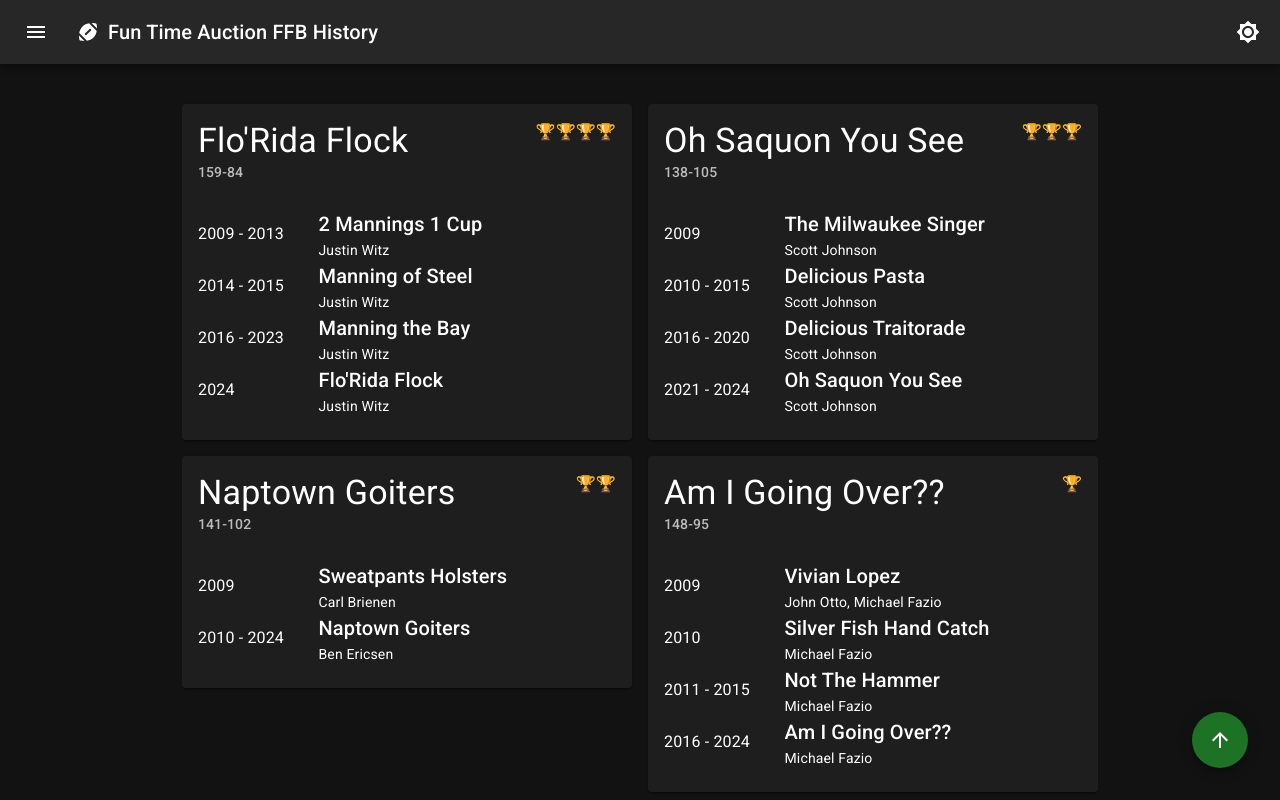
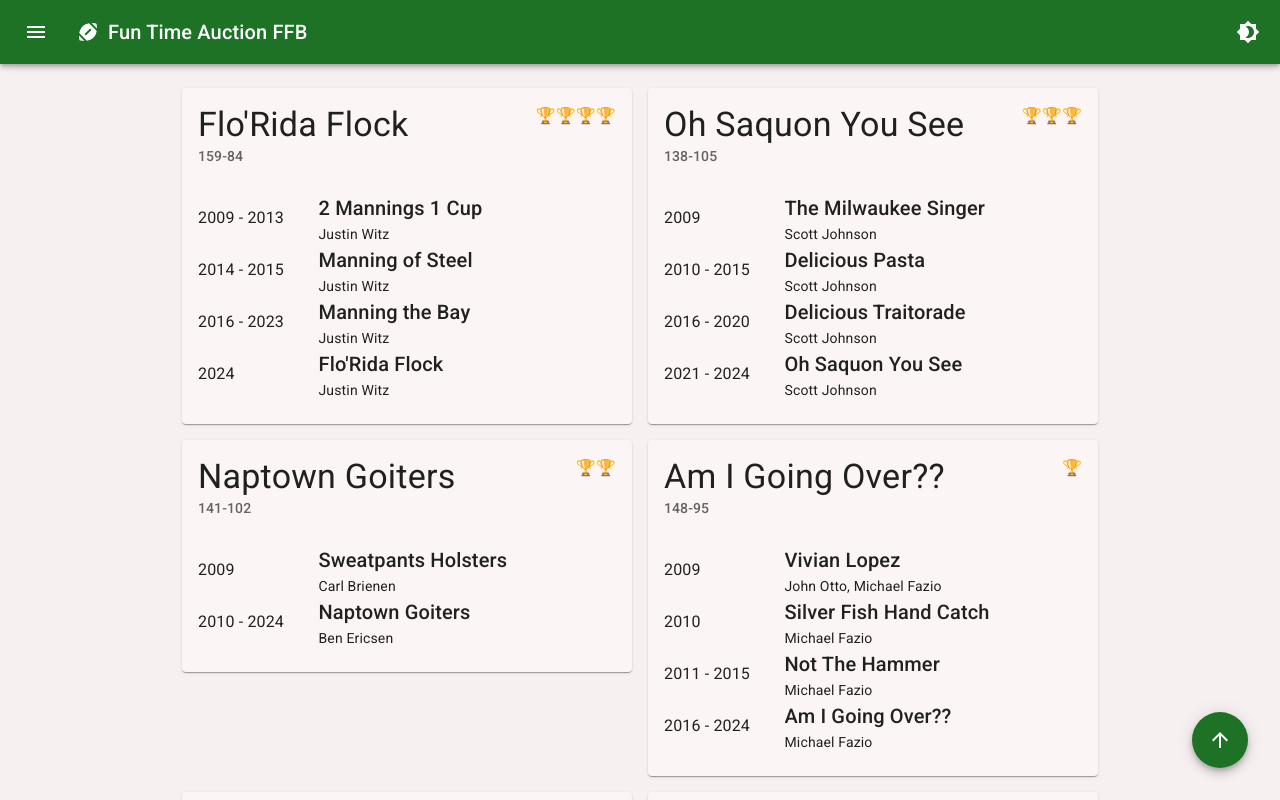
Before and after one commit to MFazio23/ESPN-FFB-Web, a React (Create React App) app: page /franchises in a window 1280 px wide. Shown: the top 800 px of the page. Built offline with nearby package versions, Linux system fonts and the light colour scheme.

Commit message:
Upgrade to MUI v6, make the paper on light mode tinted slightly

```diff
--- a/src/App.jsx
+++ b/src/App.jsx
@@ -1,41 +1,17 @@
 import * as React from 'react';
-import {useEffect} from 'react';
 import './App.css';
 import {CssBaseline} from "@mui/material";
 import {ThemeProvider} from '@mui/material/styles';
 import AppRouter from './AppRouter';
 import {generateTheme} from './theme';
 
-export const ColorModeContext = React.createContext({
-    toggleColorMode: () => {
-    }
-});
-
-export const ColorModeKey = 'colorMode';
-
 export default function App() {
-    const [mode, setMode] = React.useState(localStorage.getItem(ColorModeKey) || 'dark');
-    const colorMode = React.useMemo(
-        () => ({
-            toggleColorMode: () => {
-                setMode((prevMode) => (prevMode === 'light' ? 'dark' : 'light'));
-            },
-        }),
-        [setMode],
-    );
-
-    useEffect(() => {
-        localStorage.setItem(ColorModeKey, mode);
-    }, [mode]);
-
-    const theme = generateTheme(mode);
+    const theme = generateTheme();
 
     return (
-        <ColorModeContext.Provider value={colorMode}>
-            <ThemeProvider theme={theme}>
-                <CssBaseline/>
-                <AppRouter/>
-            </ThemeProvider>
-        </ColorModeContext.Provider>
+        <ThemeProvider theme={theme}>
+            <CssBaseline/>
+            <AppRouter/>
+        </ThemeProvider>
     );
 }
--- a/src/history/History.tsx
+++ b/src/history/History.tsx
@@ -1,4 +1,4 @@
-import {Grid} from '@mui/material';
+import Grid from '@mui/material/Grid2';
 import {HistoryCard, HistoryCardProps} from './HistoryCard';
 
 
@@ -29,7 +29,7 @@ export default function History() {
     return <Grid container spacing={2} mt={3} justifyContent='center'>
         {historyCards.map(card =>
             (
-                <Grid item xs="auto" key={card.id}>
+                <Grid size="auto" key={card.id}>
                     <HistoryCard card={card}/>
                 </Grid>
             ))}
--- a/src/history/HistoryPage.tsx
+++ b/src/history/HistoryPage.tsx
@@ -1,4 +1,5 @@
-import {Box, Button, Grid} from '@mui/material';
+import {Box, Button} from '@mui/material';
+import Grid from '@mui/material/Grid2';
 import {Link} from 'react-router-dom';
 import Links from '../nav/Links';
 import {ReactElement} from 'react';
@@ -17,7 +18,7 @@ const HistoryPage = ({header, cards}: HistoryPageProps) => (
     <Box display={'flex'} flexDirection={'column'} alignItems={'center'}>
         {header}
         <Grid container spacing={2} mt={3} justifyContent='space-evenly'>
-            {cards.map(card => <Grid item xs='auto' key={card.id}>{card.component}</Grid>)}
+            {cards.map(card => <Grid size="auto" key={card.id}>{card.component}</Grid>)}
         </Grid>
         <Button sx={{margin: '1em', width: 'fit-content'}} component={Link} to={Links.history}>
             Back to league history
--- a/src/nav/TopAppBar.jsx
+++ b/src/nav/TopAppBar.jsx
@@ -1,5 +1,4 @@
 import * as React from 'react';
-import {useContext} from 'react';
 import AppBar from '@mui/material/AppBar';
 import Toolbar from '@mui/material/Toolbar';
 import Typography from '@mui/material/Typography';
@@ -10,12 +9,17 @@ import Brightness7Icon from '@mui/icons-material/Brightness7';
 import SportsFootballIcon from '@mui/icons-material/SportsFootball';
 import {Link} from "react-router-dom";
 import Links from "./Links";
-import {useTheme} from '@mui/material';
-import {ColorModeContext} from '../App';
+import {useColorScheme, useTheme} from '@mui/material';
 
 export default function TopAppBar(props) {
     const theme = useTheme();
-    const colorMode = useContext(ColorModeContext);
+
+    const {mode, setMode} = useColorScheme();
+
+    const toggleColorMode = () => {
+        setMode(mode === 'light' ? 'dark' : 'light');
+    }
+
     return (
         <AppBar position="sticky">
             <Toolbar>
@@ -39,7 +43,7 @@ export default function TopAppBar(props) {
                     to={Links.home}>
                     <SportsFootballIcon sx={{mr: 1}}/>
                     <Typography variant="h6" component="div" sx={{flexGrow: 1}}>
-                        Fun Time Auction FFB History
+                        Fun Time Auction FFB
                     </Typography>
                 </IconButton>
                 <IconButton
@@ -48,7 +52,7 @@ export default function TopAppBar(props) {
                     aria-label="mode"
                     sx={{ml: 1}}
                     title={`Change to ${theme.palette.mode === 'dark' ? `light` : 'dark'} mode`}
-                    onClick={colorMode.toggleColorMode}>
+                    onClick={toggleColorMode}>
                     {theme.palette.mode === 'dark' ? <Brightness7Icon/> : <Brightness4Icon/>}
                 </IconButton>
             </Toolbar>
--- a/src/record-book/RecordBook.tsx
+++ b/src/record-book/RecordBook.tsx
@@ -1,6 +1,6 @@
 import * as React from 'react';
 import {useState} from 'react';
-import {Paper, Tab, Table, TableBody, TableContainer, Tabs, Typography} from "@mui/material";
+import {Paper, Tab, Table, TableBody, TableCell, TableContainer, TableRow, Tabs, Typography} from "@mui/material";
 import dataHandler from '../data/data-handler'
 import RecordBookItem from "./RecordBookItem";
 
@@ -18,11 +18,15 @@ export default function RecordBook() {
     const recordBook: RecordBookRecord[] = dataHandler.recordBook[recordBookType];
 
     const records = recordBook.every(record => record.records.length === 0) ?
-        (<Paper>
-            <Typography variant="h4" align="center" p={'16px'}>
-                No records found, check back later.
-            </Typography>
-        </Paper>) :
+        (<React.Fragment>
+            <TableRow>
+                <TableCell>
+                    <Typography variant="h4" align="center">
+                        No records currently, check back later.
+                    </Typography>
+                </TableCell>
+            </TableRow>
+        </React.Fragment>) :
         (
             recordBook
                 .sort((bookA, bookB) => bookA.order - bookB.order)
--- a/src/teams/ErasCardRow.tsx
+++ b/src/teams/ErasCardRow.tsx
@@ -1,4 +1,5 @@
-import {Grid, Stack, Typography} from "@mui/material";
+import {Stack, Typography} from "@mui/material";
+import Grid from "@mui/material/Grid2";
 import {Era} from './ErasCard';
 
 interface ErasCardRowProps {
@@ -9,10 +10,10 @@ export function ErasCardRow({era}: ErasCardRowProps) {
     const {title, subtitle, startYear, endYear} = era;
     const yearText = startYear === endYear ? startYear : `${startYear} - ${endYear}`;
     return <Grid container alignItems="center">
-        <Grid item xs={3}>
+        <Grid size={3}>
             <Typography sx={{display: 'flex', alignItems: "center"}}>{yearText}</Typography>
         </Grid>
-        <Grid item alignItems="center" xs={9}>
+        <Grid alignItems="center" size={9}>
             <Stack pl={2}>
                 <Typography variant="h6" sx={{
                     overflow: 'hidden',
--- a/src/teams/Franchises.jsx
+++ b/src/teams/Franchises.jsx
@@ -1,12 +1,12 @@
-import {Grid} from "@mui/material";
+import Grid from "@mui/material/Grid2";
 import ErasCard from "./ErasCard";
 import dataHandler from "../data/data-handler";
 
 export default function Franchises() {
     const summaries = dataHandler.teamSummaries.sort((a, b) => b.championships - a.championships || b.wins - a.wins);
-    return <Grid container spacing={2} mt={3} justifyContent='center'>
+    return <Grid container spacing={2} my={3} justifyContent='center'>
         {summaries.map(franchiseSummary => (
-            <Grid item xs="auto" key={`franchiseSummary-${franchiseSummary.id}`}>
+            <Grid size="auto" key={`franchiseSummary-${franchiseSummary.id}`}>
                 <ErasCard key={`${franchiseSummary.id}card`} summary={franchiseSummary}/>
             </Grid>
         ))}
--- a/src/teams/Owners.tsx
+++ b/src/teams/Owners.tsx
@@ -1,12 +1,12 @@
-import {Grid} from "@mui/material";
+import Grid from "@mui/material/Grid2";
 import ErasCard from "./ErasCard";
 import dataHandler from "../data/data-handler";
 
 export default function Owners() {
     const summaries = dataHandler.ownerSummaries.sort((a, b) => b.championships - a.championships || b.wins - a.wins);
-    return <Grid container spacing={2} mt={3} justifyContent='center'>
+    return <Grid container spacing={2} my={3} justifyContent='center'>
         {summaries.map(ownerSummary => (
-            <Grid item xs="auto" key={`ownerSummary-${ownerSummary.id}`}>
+            <Grid size="auto" key={`ownerSummary-${ownerSummary.id}`}>
                 <ErasCard key={`${ownerSummary.id}card`} summary={ownerSummary}/>
             </Grid>
         ))}
--- a/src/theme.js
+++ b/src/theme.js
@@ -2,6 +2,8 @@ import {createTheme} from "@mui/material";
 import {red} from "@mui/material/colors";
 
 export const generateTheme = (mode) => createTheme({
+    colorSchemes: {
+        light: {
             palette: {
                 primary: {
                     main: '#1D7226',
@@ -12,6 +14,24 @@ export const generateTheme = (mode) => createTheme({
                 error: {
                     main: red.A400,
                 },
-        mode: mode
+                background: {
+                    default: '#F7F0F0',
+                    paper: '#FCF5F5'
                 },
+            },
+        },
+        dark: {
+            palette: {
+                primary: {
+                    main: '#1D7226',
+                },
+                secondary: {
+                    main: '#6DBB75',
+                },
+                error: {
+                    main: red.A400,
+                },
+            },
+        },
+    }
 });
```
Also changed, not shown: package.json (+8 -8 lines), 1 other file (tests, documents, lock files or other folders). Lines whose indentation alone changed are shown as unchanged.
